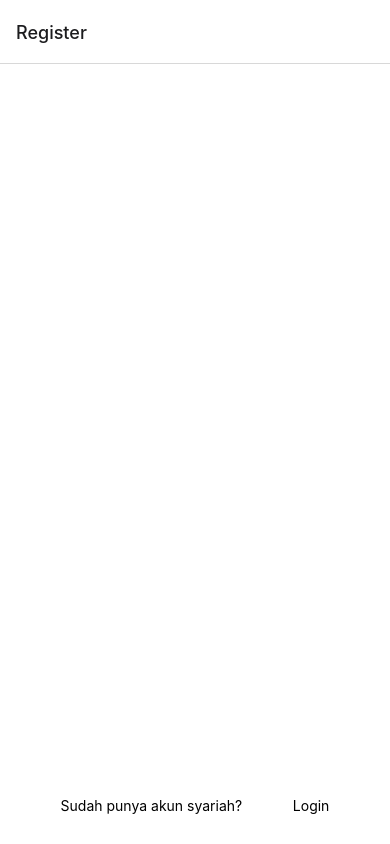
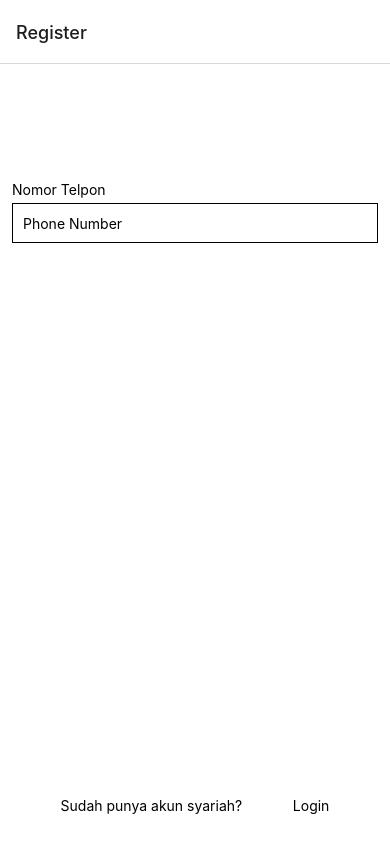
Before and after one commit to ascaryaaa/react-native-mbank, a React Native app: screen /Register in a window 390 px wide. Built offline with nearby package versions, Linux system fonts and the light colour scheme.

Commit message:
Add phone number validation logic and handling

```diff
--- a/src/components/NavigationBar.js
+++ b/src/components/NavigationBar.js
@@ -20,7 +20,7 @@ const NavigationBar = ({ navigation }) => {
             <View style={styles.icon}>
               <Image source={require('../assets/inbox.png')}/>
             </View>
-            <Text>inbox</Text>
+            <Text>Inbox</Text>
           </TouchableOpacity>
           <TouchableOpacity style={styles.button} onPress={() => navigation.navigate('Profile')}>
             <View style={styles.icon}>
--- a/src/components/Promo.js
+++ b/src/components/Promo.js
@@ -47,6 +47,7 @@ text2: {
 },
 scrollView: {
   paddingLeft: 25,
+  paddingRight: 50,
 },
 image: {
   paddingHorizontal: 10,
--- a/src/screens/RegisterScreen.js
+++ b/src/screens/RegisterScreen.js
@@ -1,16 +1,55 @@
-import React from 'react';
-import { View, Text, Button, StyleSheet, TouchableOpacity, Image } from 'react-native';
+import React, { useState } from 'react';
+import { View, Text, Button, StyleSheet, TouchableOpacity, TextInput, ActivityIndicator } from 'react-native';
 
 const RegisterScreen = ({ navigation }) => {
+  const [number, setNumber] = useState('');
+  const [loading, setLoading] = useState(false);
+  const [error, setError] = useState('');
+
+  const validation = (phone) => {
+    return new Promise((resolve, reject) => {
+      setTimeout(() => {
+        if (/^\d+$/.test(phone) && phone.length >= 9 && phone.length <= 14) {
+          resolve(true);
+        } else {
+          reject('Phone number must be between 9 and 14 digits');
+        }
+      }, 1000);
+    });
+  };
+
+  const handleClick = async () => {
+    setLoading(true);
+    try {
+      await validation(number);
+      navigation.navigate('Home');
+    } catch (error) {
+      setError(error);
+    } finally {
+      setLoading(false);
+    }
+  };
+
   return (
     <View style={styles.container}>
+      <View style={styles.form}>
+        <Text style={styles.text1}>Nomor Telpon</Text>
+        <TextInput
+          style={styles.input}
+          onChangeText={setNumber}
+          value={number}
+          placeholder="Phone Number"
+          keyboardType="numeric"
+        />
+        {error ? <Text style={styles.error}>{error}</Text> : null}
+      </View>
       <View style={styles.buttonContainer}>
         <View style={styles.buttonView}>
           <TouchableOpacity style={styles.button1} onPress={() => navigation.navigate('Home')}>
             <Text>Sudah punya akun syariah?</Text>
           </TouchableOpacity>
-          <TouchableOpacity style={styles.button2} onPress={() => navigation.navigate('Home')}>
-            <Text style={styles.button2Text}>Login</Text>
+          <TouchableOpacity style={styles.button2} onPress={handleClick} disabled={loading}>
+            {loading ? <ActivityIndicator size="small" color="#FFFFFF" /> : <Text style={styles.button2Text}>Login</Text>}
           </TouchableOpacity>
         </View>
       </View>
@@ -30,14 +69,12 @@ const styles = StyleSheet.create({
     flex: 1,
     justifyContent: 'center',
     alignItems: 'flex-end',
-    // backgroundColor: 'red',
   },
   buttonView: {
     flex: 1,
     flexDirection: 'row',
     justifyContent: 'center',
     justifyContent: 'space-evenly',
-    // backgroundColor: 'green',
     padding: 10,
     paddingBottom: 30,
   },
@@ -47,6 +84,21 @@ const styles = StyleSheet.create({
   button1: {
     backgroundColor: 'white',
     justifyContent: "center"
+  },
+  input: {
+    height: 40,
+    borderWidth: 1,
+    padding: 10,
+  },
+  form: {
+    paddingTop: 100,
+    margin: 12,
+  },
+  text1: {
+    paddingVertical: 5,
+  },
+  error: {
+    color: 'red',
+    marginTop: 5,
   }
-
 });
```
